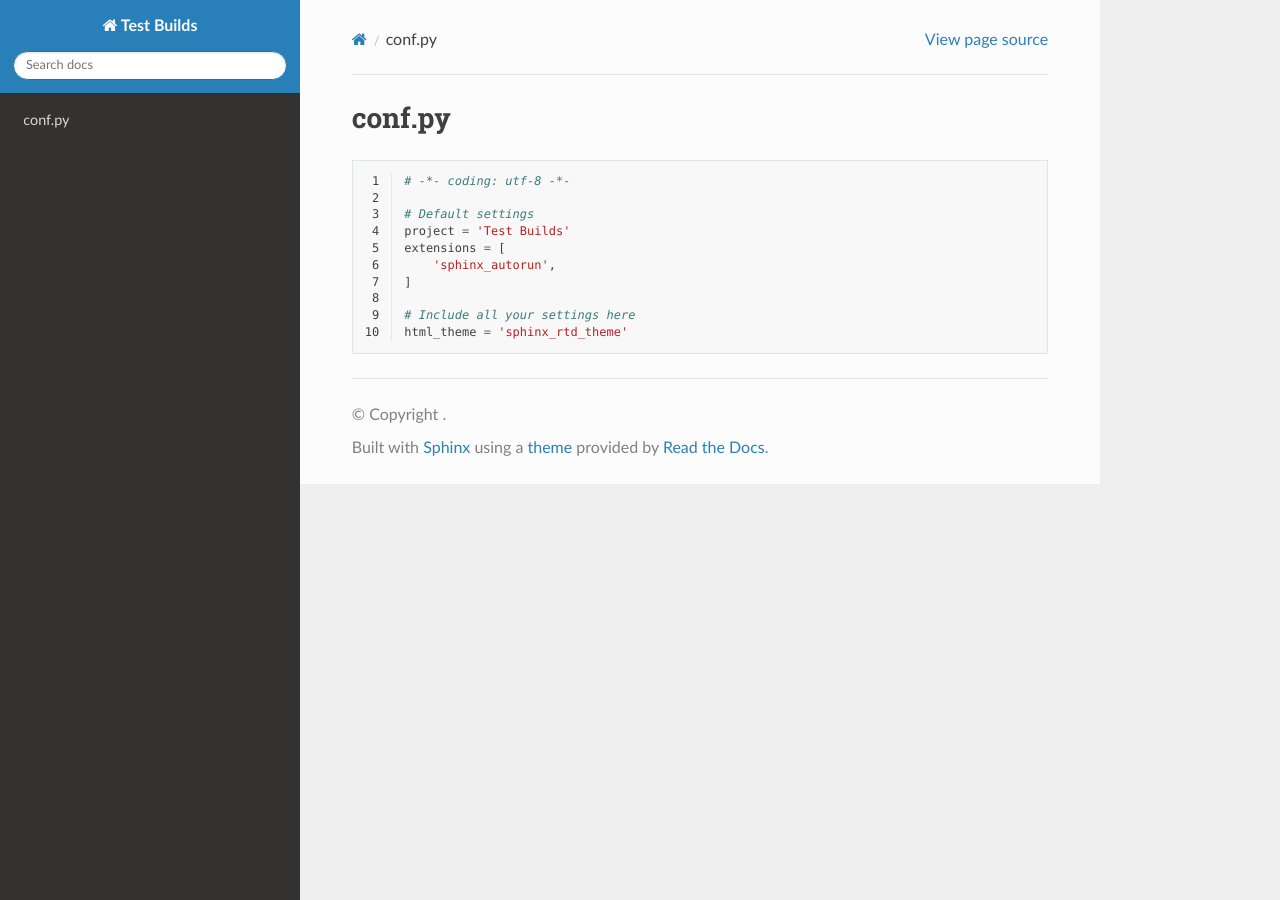
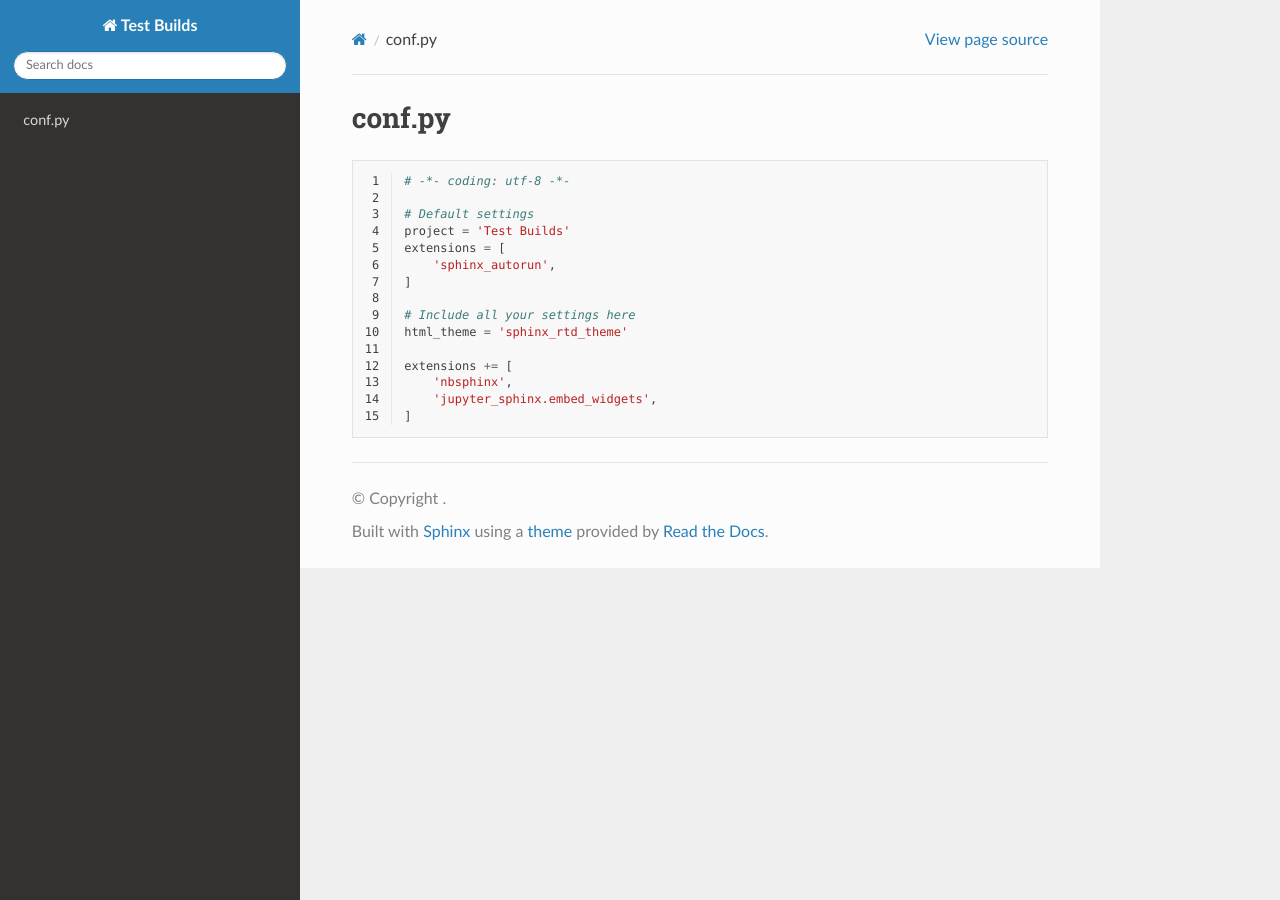
Before and after one commit to readthedocs/test-builds, a Sphinx documentation site: the page built from docs/conf.rst, in a window 1280 px wide. Built offline with Sphinx 7.4.7 and the Read the Docs theme 2.0.0, drawn with Linux system fonts in a browser that asks for light colours.

Commit message:
3D Plot with nbsphinx

```diff
--- a/docs/conf.py
+++ b/docs/conf.py
@@ -8,3 +8,8 @@
 
 # Include all your settings here
 html_theme = 'sphinx_rtd_theme'
+
+extensions += [
+    'nbsphinx',
+    'jupyter_sphinx.embed_widgets',
+]
--- a/requirements.txt
+++ b/requirements.txt
@@ -1 +1,7 @@
 sphinx-autorun
+
+# nbsphinx 3d plot requirements
+plotly
+ipywidgets
+nbsphinx
+jupyter_sphinx
```
Also changed, not shown: docs/index.rst (+7 -1 lines), docs/3D Plot.ipynb (added).
